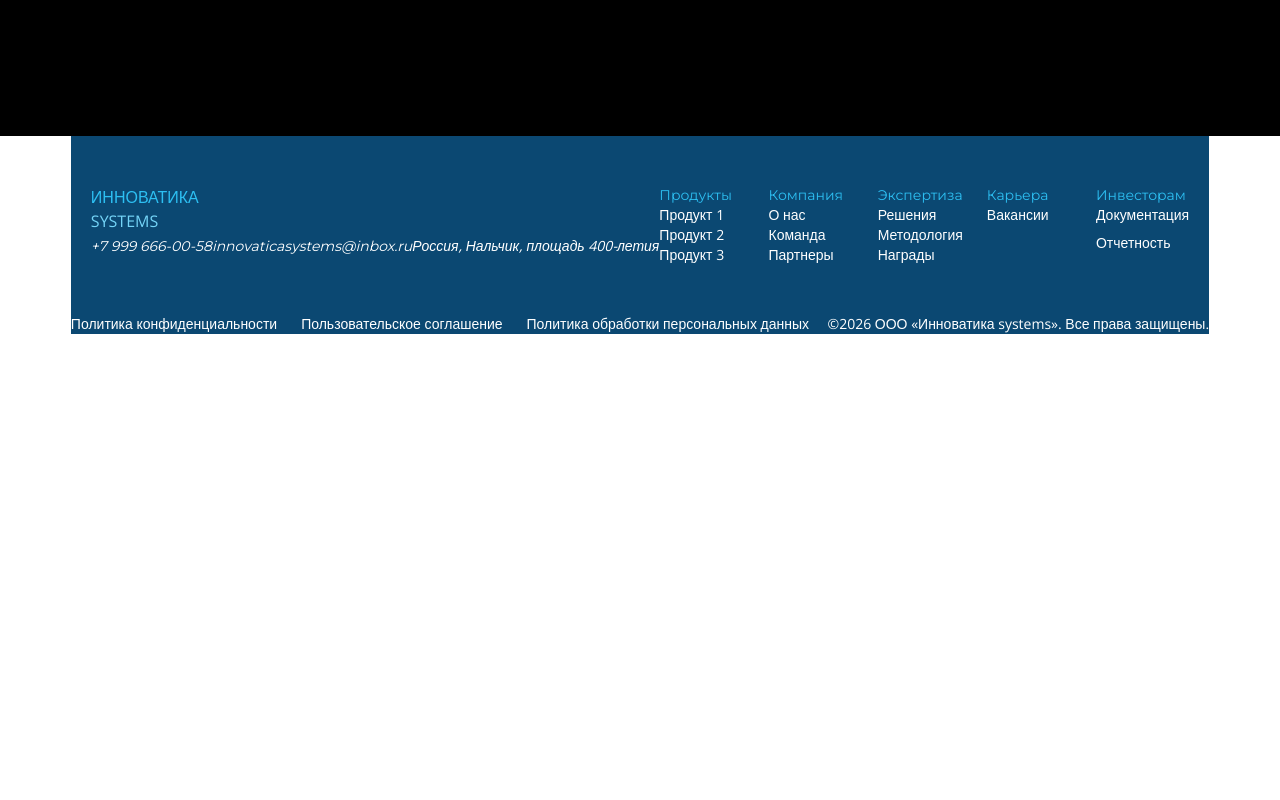
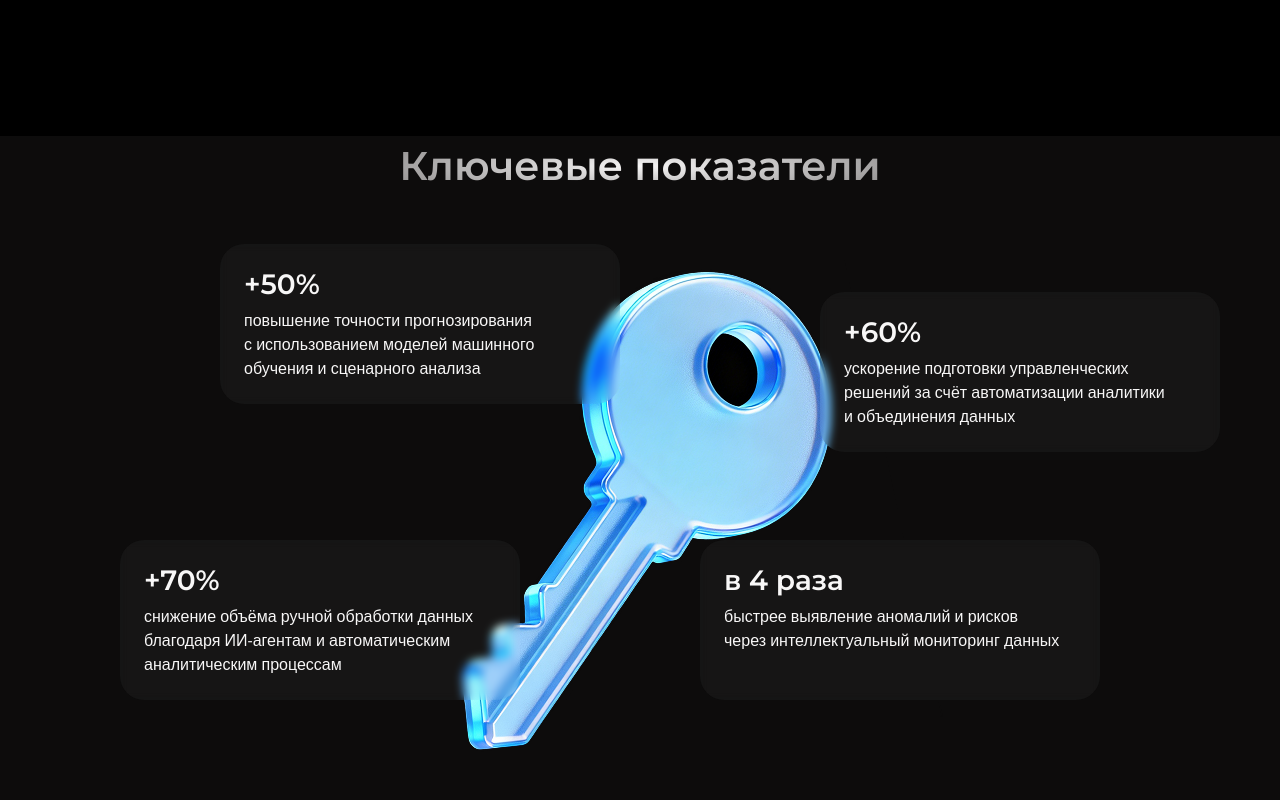
Before and after one commit to aaaasmirnova/Corporate-Website_INN-SYS, a Next.js app: page / in a window 1280 px wide. Shown: the part 1500-2300 px from the top of the page. Before the commit the page ends 1834 px from the top, so only its background shows below. Built offline with nearby package versions, Linux system fonts and the light colour scheme.

Commit message:
feat: add KeyIndicatorsSection component

```diff
--- a/app/globals.css
+++ b/app/globals.css
@@ -12,7 +12,9 @@
   --color-accent-4: #9de0fa;
 
   --color-neutral-black-elbrus: #0d0c0c;
+  --color-neutral-grey-300: #807e7e;
   --color-neutral-bright-beginning: #f8f7f7;
+  --color-neutral-bright-beginning-4: rgba(248 247 247 / 4%);
 
   /* Размеры шрифтов */
   --text-mega-mobile: 24px;
@@ -59,6 +61,11 @@
   --paragraph-spacing-mobile: 8px;
   --paragraph-spacing-tablet: 12px;
   --paragraph-spacing-desktop: 12px;
+
+  /* Tailwind Base Replacement */
+
+  --tw-translate-x: 0;
+  --tw-translate-y: 0;
 }
 
 /* Классы для размеров текста */
--- a/app/page.tsx
+++ b/app/page.tsx
@@ -2,6 +2,7 @@ import { Footer } from "@/components/Footer";
 import { Header } from "@/components/Header/Header";
 import { HeroSection } from "@/components/HeroComponent/HeroSection";
 import { AboutSection } from "@/components/AboutComponent/AboutSection";
+import { KeyIndicatorsSection } from "@/components/KeyIndicatorsComponent/KeyIndicatorsSection";
 
 export default function Home() {
   return (
@@ -9,6 +10,7 @@ export default function Home() {
       <Header />
       <HeroSection />
       <AboutSection />
+      <KeyIndicatorsSection />
       <Footer />
     </div>
   );
--- /dev/null
+++ b/components/KeyIndicatorsComponent/KeyCard.tsx
@@ -0,0 +1,28 @@
+import { IKeyCard } from "./data";
+interface IKeyCardProps {
+  info: IKeyCard;
+}
+
+export const KeyCard = ({ info }: IKeyCardProps) => {
+  // const cardClass: string = ` col-start-${info.desktop.col.start}` + // ` col-end-${info.desktop.col.end}` +
+  // ` row-start-${info.desktop.row.start}` + // ` col-end-${info.desktop.row.end}` +
+  // " col-span-4 row-span-2 p-6 flex flex-col gap-2 bg-neutral-bright-beginning-4 backdrop-blur-xs rounded-3xl";
+  // " translate-x-0 translate-y-0" +
+  // " md:translate-x-" + info.translateTablet.x + " md:translate-y-" + info.translateTablet.y +
+  // " translate-x-" + info.desktop.translate.x + " translate-y-" + info.desktop.translate.y +
+  // " row-start-" + info.id + " col-end-" + info.id +
+  // " md:col-start-" + info.col.tablet.start + " md:col-end-" + info.col.tablet.end +
+  // " md:row-start-" + info.row.tablet.start + " md:col-end-" + info.row.tablet.end +
+
+  const cardClass: string = "p-6 max-w-[400px] flex flex-col gap-2 bg-neutral-bright-beginning-4 backdrop-blur-xs rounded-3xl";
+
+  return (
+    <article
+      className={cardClass}
+      style={{ transform: `translate(${info.desktop.translate.x}, ${info.desktop.translate.y})` }}
+    >
+      <h3 className="font-heading font-semibold text-h1-desktop text-neutral-bright-beginning">{info.title}</h3>
+      <p className="text-body-desktop text-neutral-bright-beginning">{info.description}</p>
+    </article>
+  );
+};
--- /dev/null
+++ b/components/KeyIndicatorsComponent/KeyIndicatorsSection.tsx
@@ -0,0 +1,24 @@
+import React from "react";
+import bgImage from "@/public/assets/png/key-picture.png";
+import { cards } from "./data";
+import { KeyCard } from "./KeyCard";
+
+export const KeyIndicatorsSection = () => {
+  const divClass = "my-16 grid grid-cols-2 grid-rows-2 gap-50 bg-[url(../public/assets/png/key-picture.png)] bg-hero bg-no-repeat bg-center";
+
+  // className="my-16 grid grid-cols-1 md:grid-cols-6 xl:grid-cols-12 grid-rows-4 md:grid-rows-5 xl:grid-rows-6 place-content-center place-items-center gap-5 bg-[url(../public/assets/png/key-picture.png)] bg-hero bg-no-repeat bg-center"
+  return (
+    <section
+      id="key-indicators"
+      className="w-full flex flex-col items-center px-16 bg-neutral-black-elbrus"
+      style={{ backgroundImage: `url(${bgImage})`}}
+    >
+      <h1 className="font-heading font-semibold bg-radial from-neutral-bright-beginning to-neutral-grey-300 bg-clip-text text-transparent text-[40px]">Ключевые показатели</h1>
+      <div className={divClass}>
+        {cards.map((card, index) => (
+          <KeyCard info={card} key={index} />
+        ))}
+      </div>
+    </section>
+  );
+};
--- /dev/null
+++ b/components/KeyIndicatorsComponent/data.ts
@@ -0,0 +1,168 @@
+export interface IKeyCard {
+  id: number;
+  title: string;
+  description: string;
+  desktop: {
+    translate: {
+      x: string,
+      y: string
+    },
+    col: {
+      start: string,
+      end: string
+    },
+    row: {
+      start: string,
+      end: string
+    }
+  },
+  tablet: {
+    translate: {
+      x: string,
+      y: string
+    },
+    col: {
+      start: string,
+      end: string
+    },
+    row: {
+      start: string,
+      end: string
+    }
+  }
+};
+
+export const cards: IKeyCard[] = [
+  {
+    id: 1,
+    title: '+50%',
+    description: 'повышение точности прогнозирования с использованием моделей машинного обучения и сценарного анализа',
+    desktop: {
+      translate: {
+        x: '20%',
+        y: '-10%'
+      },
+      col: {
+        start: '2',
+        end: ''
+      },
+      row: {
+        start: '1',
+        end: ''
+      }
+    },
+    tablet: {
+      translate: {
+        x: '0px',
+        y: '0px'
+      },
+      col: {
+        start: '',
+        end: ''
+      },
+      row: {
+        start: '',
+        end: ''
+      }
+    }
+  },
+  {
+    id: 2,
+    title: '+60%',
+    description: 'ускорение подготовки управленческих решений за счёт автоматизации аналитики и объединения данных',
+    desktop: {
+      translate: {
+        x: '20%',
+        y: '20%'
+      },
+      col: {
+        start: '8',
+        end: ''
+      },
+      row: {
+        start: '1',
+        end: ''
+      }
+    },
+    tablet: {
+      translate: {
+        x: '0px',
+        y: '0px'
+      },
+      col: {
+        start: '',
+        end: ''
+      },
+      row: {
+        start: '',
+        end: ''
+      }
+    }
+  },
+  {
+    id: 3,
+    title: '+70%',
+    description: 'снижение объёма ручной обработки данных благодаря ИИ-агентам и автоматическим аналитическим процессам',
+    desktop: {
+      translate: {
+        x: '-5%',
+        y: '-50%'
+      },
+      col: {
+        start: '2',
+        end: ''
+      },
+      row: {
+        start: '5',
+        end: ''
+      }
+    },
+    tablet: {
+      translate: {
+        x: '0px',
+        y: '0px'
+      },
+      col: {
+        start: '',
+        end: ''
+      },
+      row: {
+        start: '',
+        end: ''
+      }
+    }
+  },
+  {
+    id: 4,
+    title: 'в 4 раза',
+    description: 'быстрее выявление аномалий и рисков через интеллектуальный мониторинг данных',
+    desktop: {
+      translate: {
+        x: '-10%',
+        y: '-50%'
+      },
+      col: {
+        start: '7',
+        end: ''
+      },
+      row: {
+        start: '4',
+        end: ''
+      }
+    },
+    tablet: {
+      translate: {
+        x: '0px',
+        y: '0px'
+      },
+      col: {
+        start: '',
+        end: ''
+      },
+      row: {
+        start: '',
+        end: ''
+      }
+    }
+  },
+]
```
Also changed, not shown: public/assets/png/key-picture.png (added).
